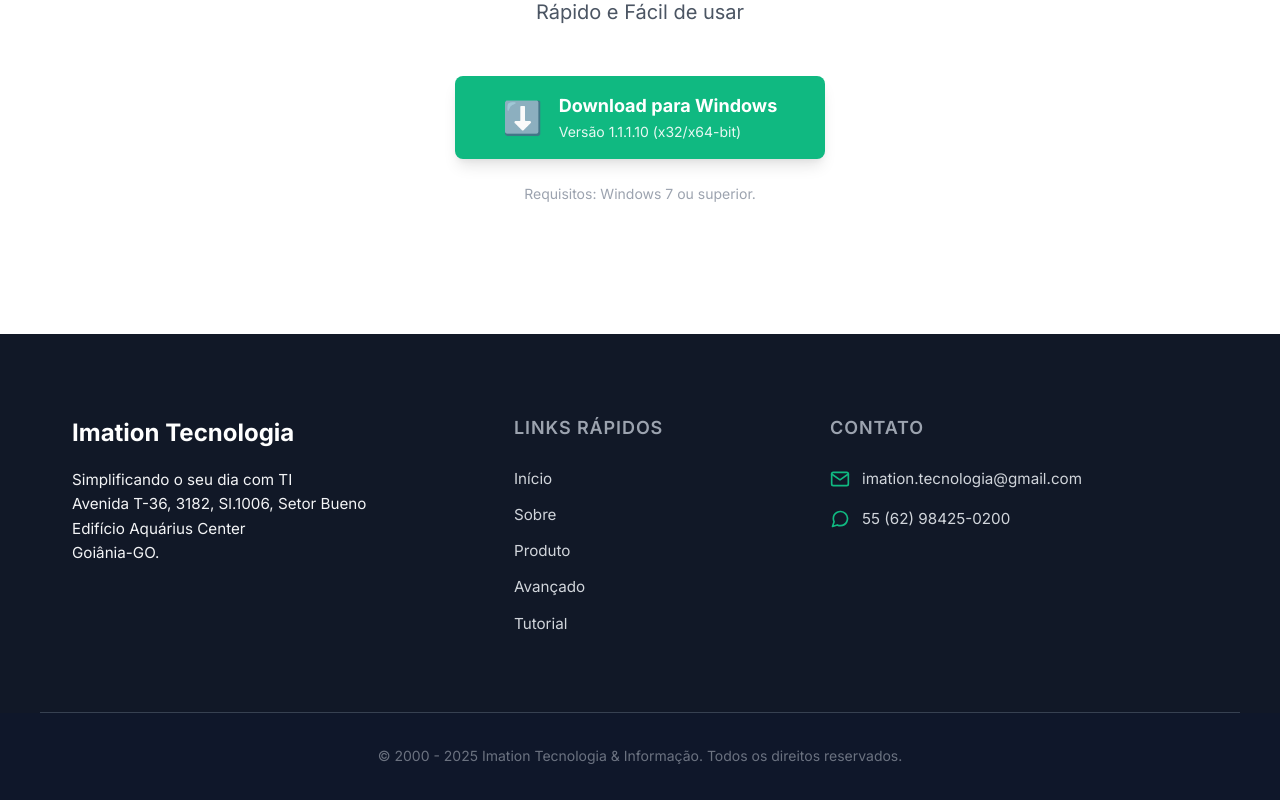
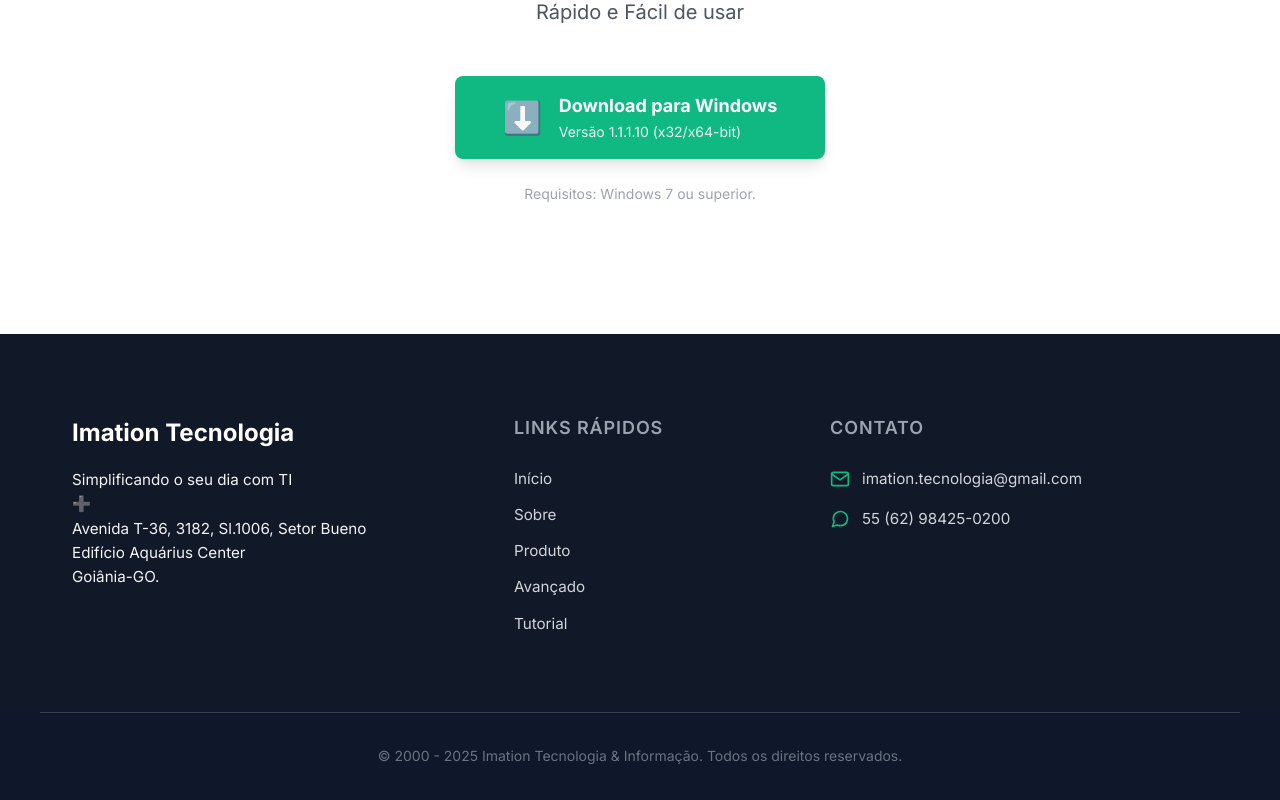
Before and after one commit to imation-gyn/imation-gyn.github.io, a React (Vite) app: page / in a window 1280 px wide. Shown: the part 7487-8287 px from the top of the page. Built offline with nearby package versions, Linux system fonts and the light colour scheme.

Commit message:
Update Version 1.1.1.10, Update Tutorial, fix typo

```diff
--- a/src/components/Footer.jsx
+++ b/src/components/Footer.jsx
@@ -7,7 +7,7 @@
                 <div className="footer-section brand-section">
                     <h3>Imation Tecnologia</h3>
                     <p>Simplificando o seu dia com TI</p>
-                    <p></p>
+                    <p>➕</p>
                     <p>Avenida T-36, 3182, Sl.1006, Setor Bueno</p>
                     <p>Edifício Aquárius Center</p>
                     <p>Goiânia-GO.</p>
```
